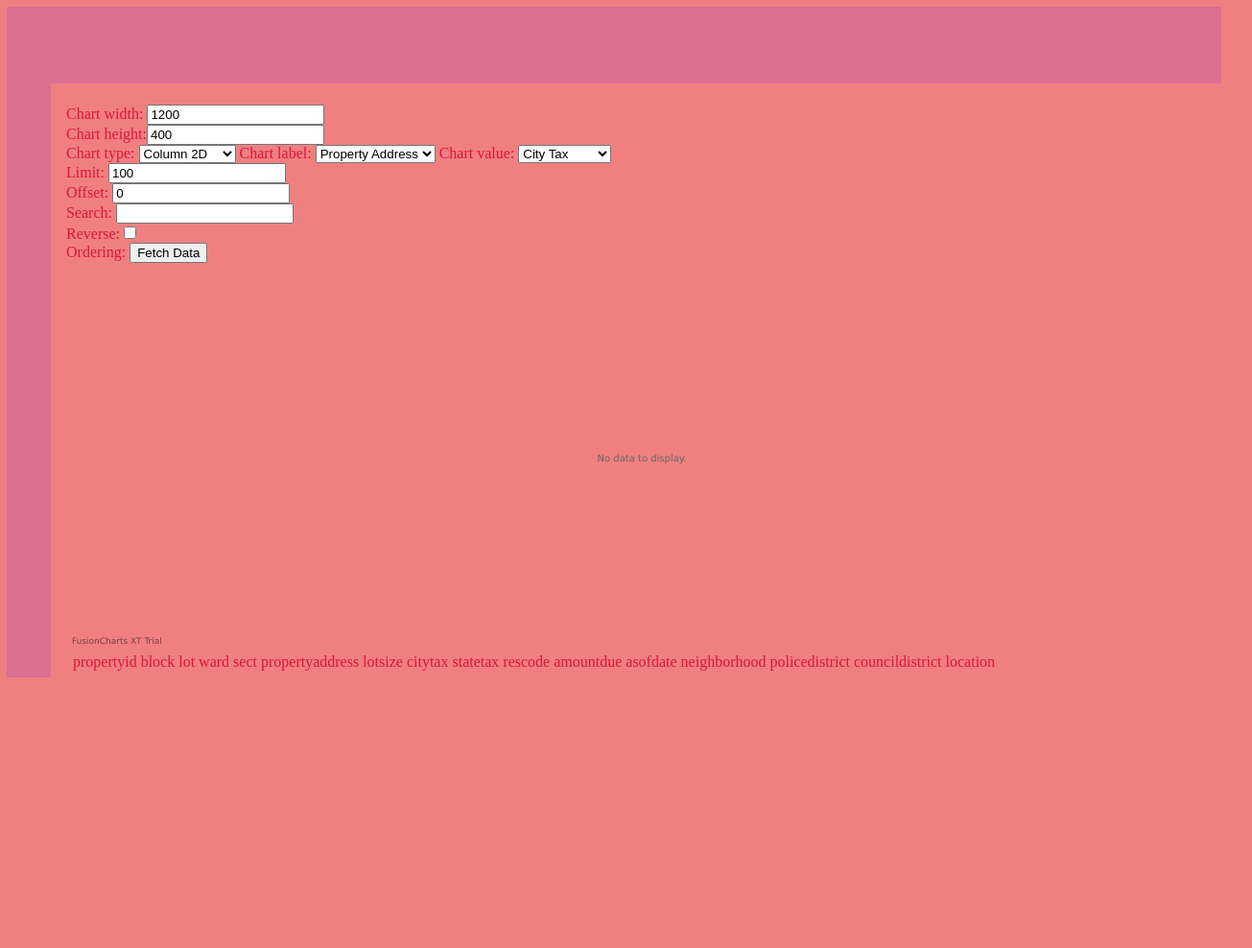
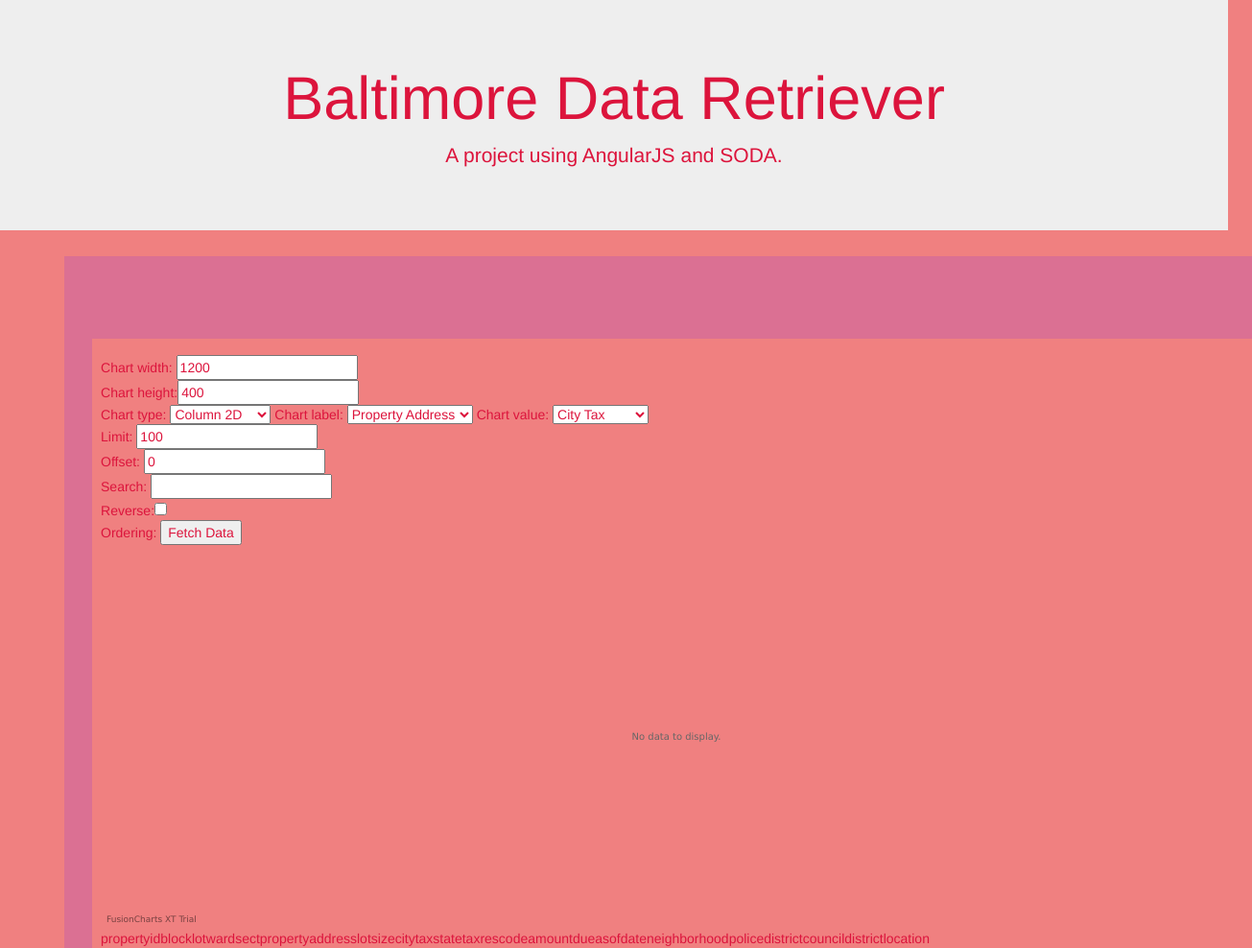
Before and after one commit to MrM12LRV/paintata, a plain HTML site: page index.html in a window 1280 px wide. Shown: the whole page at 96% size, 1305 px wide, since content can reach past the window. Before the commit the page ends 800 px from the top, so only its background shows below. Drawn offline with nearby package versions, Linux system fonts and the light colour scheme; no server answers.

Commit message:
Starting to add Bootstrap functionality to make website prettier

```diff
--- a/index.html
+++ b/index.html
@@ -6,17 +6,24 @@
 
     <!-- CSS includes -->
     <link rel="stylesheet" href="style.css">
+    <link rel="stylesheet" href="https://maxcdn.bootstrapcdn.com/bootstrap/3.3.7/css/bootstrap.min.css">
 
     <!-- JS library includes -->
     <script src="https://ajax.googleapis.com/ajax/libs/angularjs/1.4.8/angular.min.js"></script>
     <script type="text/javascript" src="manage_data.js"></script>
+    <script src="https://maxcdn.bootstrapcdn.com/bootstrap/3.3.7/js/bootstrap.min.js"></script>
     <script src="fusioncharts/fusioncharts-dist-develop/fusioncharts.js"></script>
     <script src="fusioncharts/angular-fusioncharts.min.js"></script>
 
 </head>
 
 <body class="body-style">
-<div ng-app="application" ng-controller="controller"
+<div class="jumbotron text-center">
+  <h1> Baltimore Data Retriever </h1>
+  <p> A project using AngularJS and SODA. </p>
+</div>
+<div class="container"
+     ng-app="application" ng-controller="controller"
      ng-init="init();getData()"> <!-- begintag: AngularJS application -->
 
     <table>
```
Also changed, not shown: README.md.
